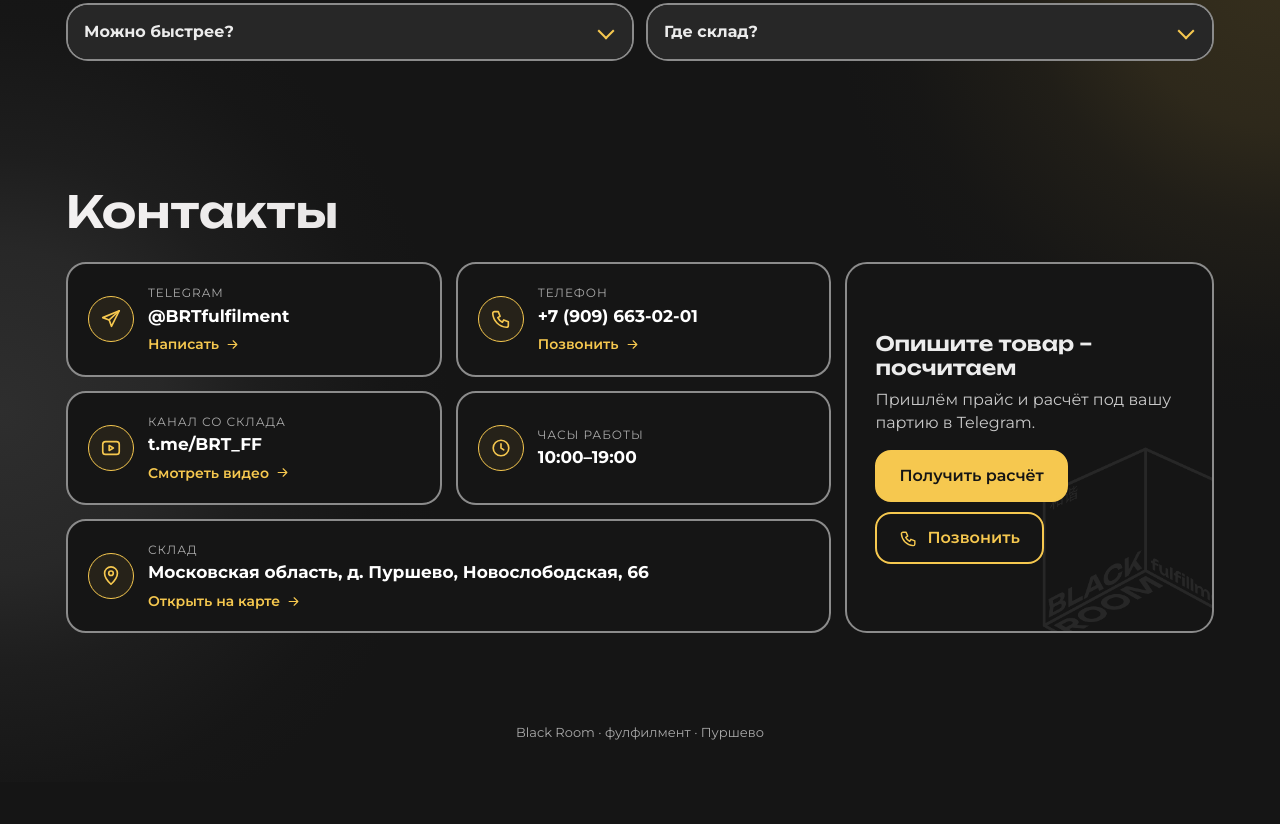
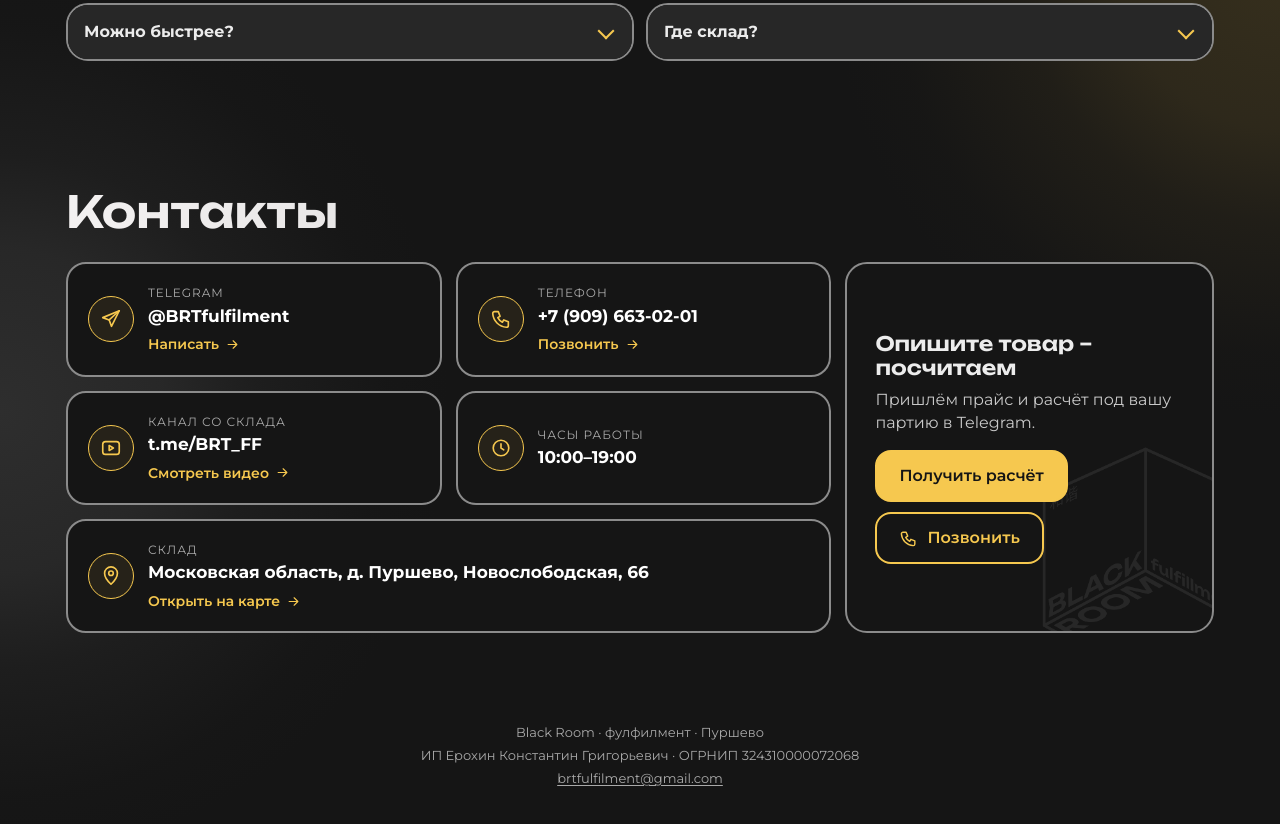
Before and after one commit to anyapodolskaya624-dot/blackroom, a plain HTML site: page index.html in a window 1280 px wide. Shown: the part 6715-7539 px from the top of the page. Before the commit the page ends 7497 px from the top, so only its background shows below. Drawn offline with Linux system fonts and the light colour scheme.

Commit message:
Подвал: сведения о владельце сайта – ИП, ОГРНИП, e-mail
По закону об информации владелец сайта указывает наименование и e-mail.

Co-Authored-By: Claude Opus 5.5 <noreply@anthropic.com>

```diff
--- a/index.html
+++ b/index.html
@@ -20,7 +20,7 @@
 <link rel="icon" type="image/png" href="img/favicon.png">
 <link rel="preload" href="fonts/unbounded-cyrillic.woff2" as="font" type="font/woff2" crossorigin>
 <link rel="preload" href="fonts/montserrat-cyrillic.woff2" as="font" type="font/woff2" crossorigin>
-<link rel="stylesheet" href="style.css?v=15">
+<link rel="stylesheet" href="style.css?v=16">
 <script>document.documentElement.classList.add("js")</script>
 </head>
 <body>
@@ -423,7 +423,11 @@
       </div>
     </section>
 
-    <footer>Black Room · фулфилмент · Пуршево</footer>
+    <footer>
+      <div>Black Room · фулфилмент · Пуршево</div>
+      <div><span>ИП Ерохин Константин Григорьевич</span> · <span>ОГРНИП 324310000072068</span></div>
+      <div><a href="mailto:brtfulfilment@gmail.com">brtfulfilment@gmail.com</a></div>
+    </footer>
   </main>
 
   <nav class="bar" id="bar">
--- a/style.css
+++ b/style.css
@@ -244,6 +244,9 @@ details .row.one{border-top:var(--bw) solid var(--line)}
 .cta > *:not(.cta-logo){position:relative}
 .cta-logo{position:absolute;right:-50px;bottom:-60px;width:230px;opacity:.08;pointer-events:none}
 footer{color:var(--muted);font-size:13px;text-align:center;padding:26px 0 10px}
+footer div+div{margin-top:4px}
+footer span{white-space:nowrap}
+footer a{color:inherit;text-decoration:underline;text-underline-offset:2px}
 
 /* нижняя панель на телефоне */
 .bar{position:fixed;left:10px;right:10px;bottom:calc(10px + env(safe-area-inset-bottom));z-index:30;display:flex;gap:8px;padding:7px;border-radius:20px;
```
